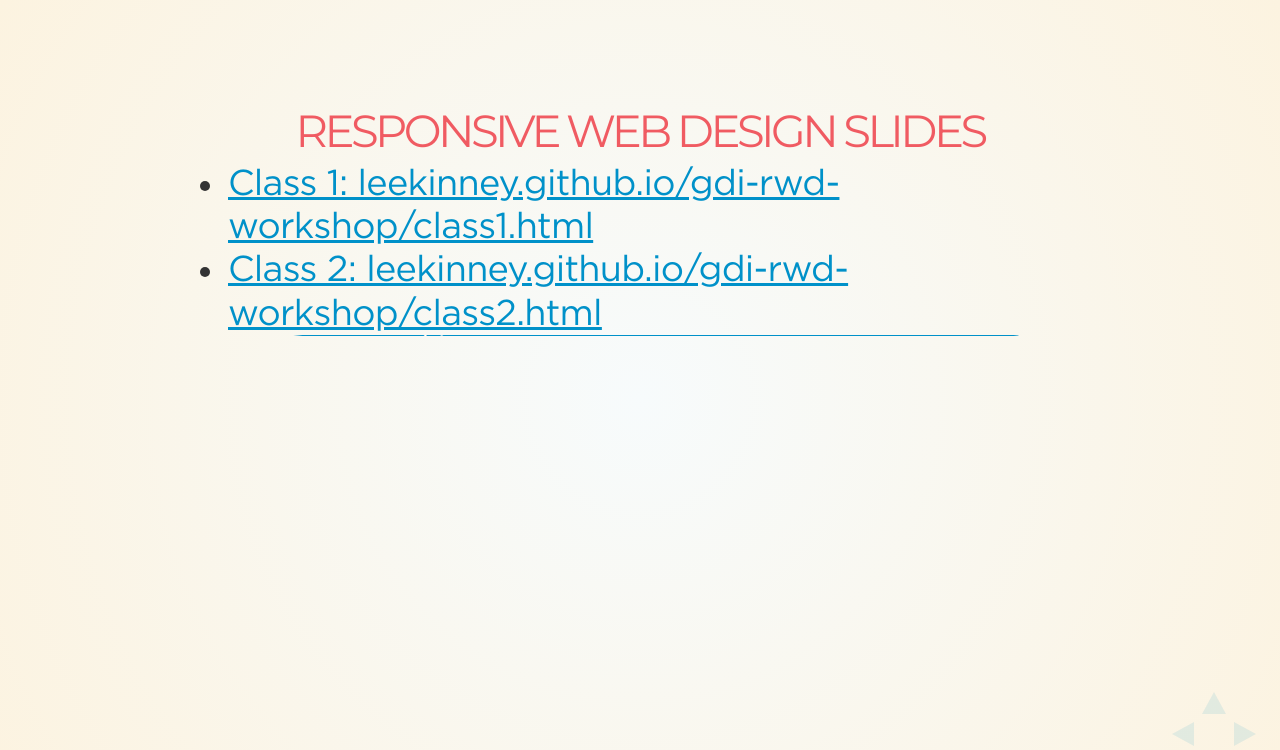
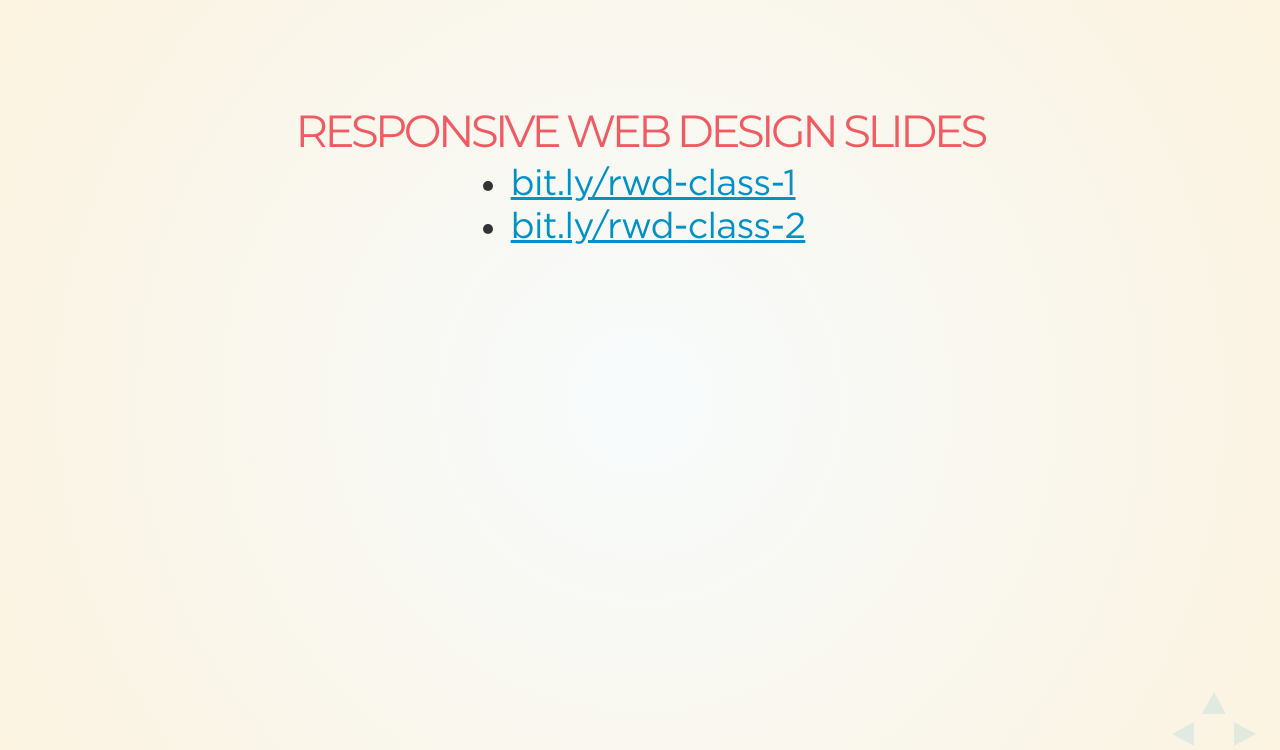
Before and after one commit to gdiphilly/gdi-rwd-workshop, a plain HTML site: page index.html in a window 1280 px wide. Shown: the top 750 px of the page. Drawn offline with Linux system fonts and the light colour scheme; files whose address does not match are found by name.

Commit message:
updated bit.ly links

```diff
--- a/index.html
+++ b/index.html
@@ -43,8 +43,8 @@
         <section>
           <h3>Responsive Web Design Slides</h3>
           <ul>
-            <li><a href="http://leekinney.github.io/gdi-rwd-workshop/class1.html#/">Class 1: leekinney.github.io/gdi-rwd-workshop/class1.html</a></li>
-            <li><a href="http://leekinney.github.io/gdi-rwd-workshop/class2.html#/">Class 2: leekinney.github.io/gdi-rwd-workshop/class2.html</a></li>
+            <li><a href="http://bit.ly/rwd-class-1">bit.ly/rwd-class-1</a></li>
+            <li><a href="http://bit.ly/rwd-class-2">bit.ly/rwd-class-2</a></li>
           </ul>
         </section>
 
```
Also changed, not shown: class2.html (+1 -1 lines).
